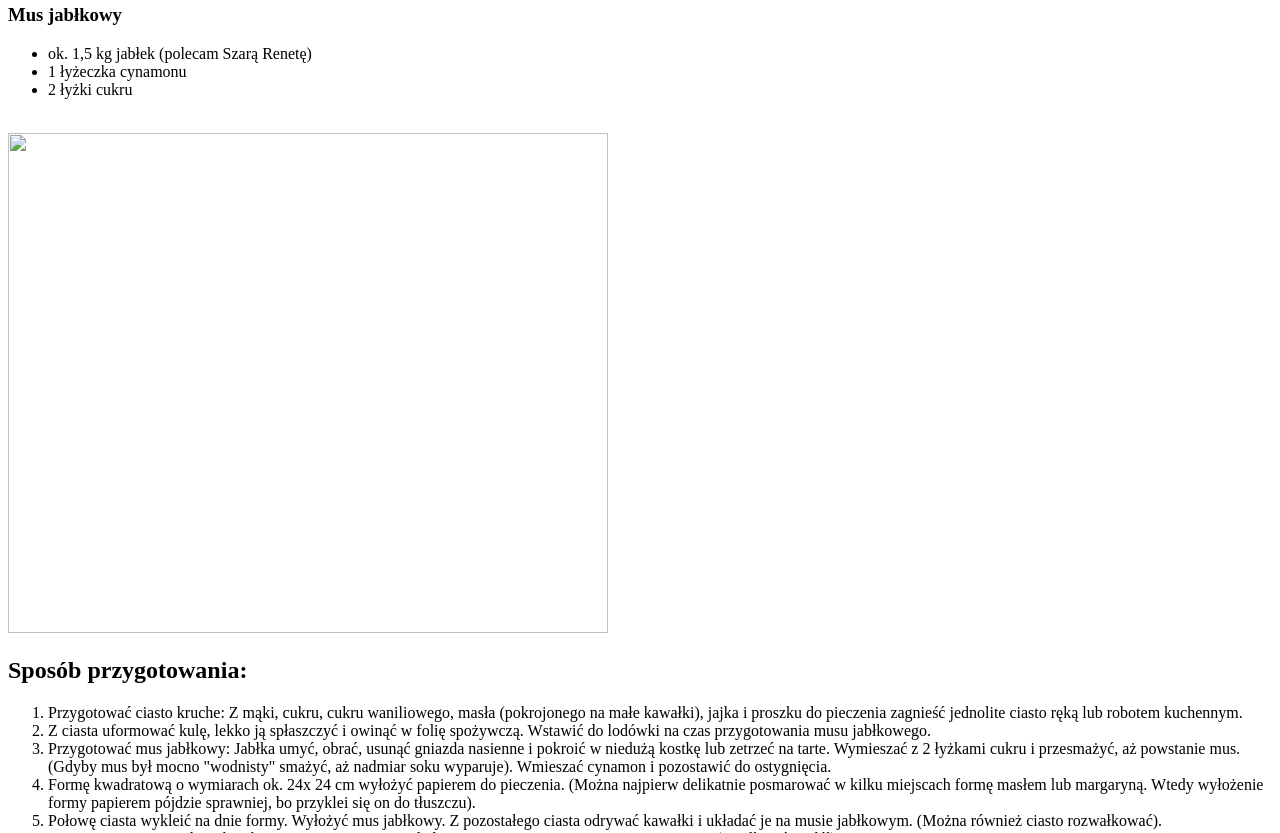
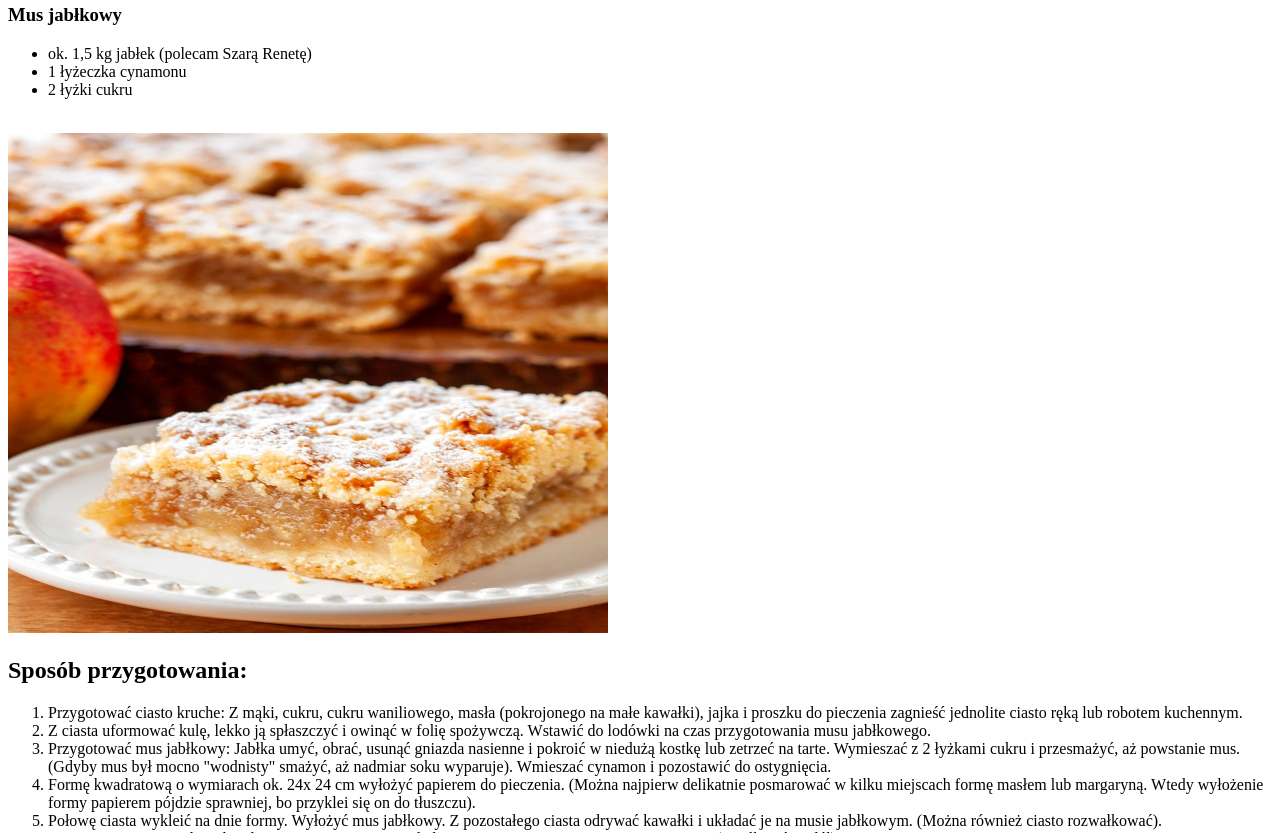
Before and after one commit to DSW-ZPI/dsw-zpi.github.io, a plain HTML site: page szarlotka/szarlotka.html in a window 1280 px wide. Shown: the part 380-1213 px from the top of the page. Drawn offline with Linux system fonts and the light colour scheme.

Commit message:
Update szarlotka.html

```diff
--- a/szarlotka/szarlotka.html
+++ b/szarlotka/szarlotka.html
@@ -34,7 +34,7 @@
             </ul>
 
           <br>
-               <img src="szarlotka.png" height=500, width=600>
+               <img src="/img/szarlotka.png" height=500, width=600>
 
           <h2>Sposób przygotowania:</h2>
             <ol>
```
